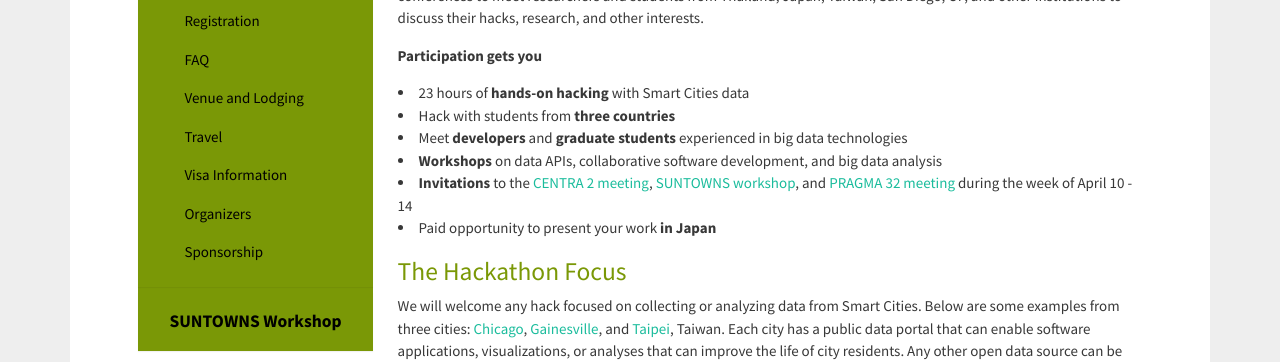
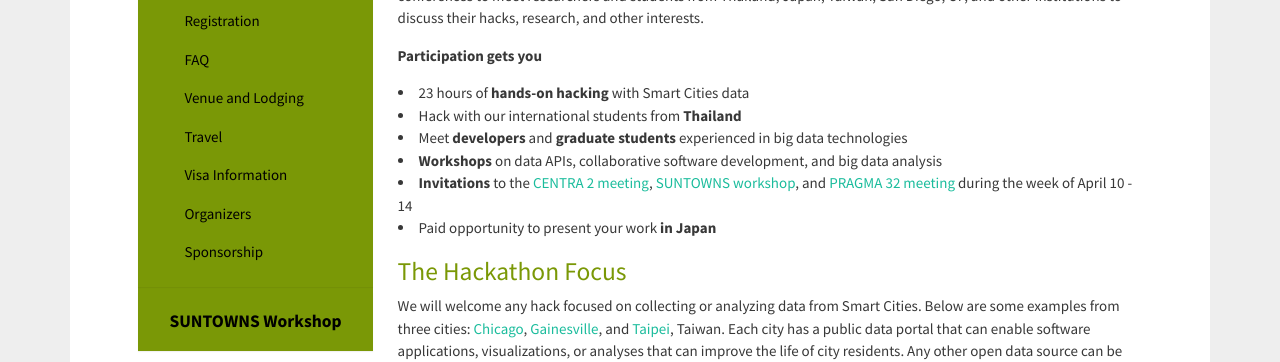
Before and after one commit to hmchou56/centra8, a Jekyll site: the page built from hackathon2017/welcome.md, in a window 1280 px wide. Shown: the part 694-1056 px from the top of the page. Built offline with Jekyll 4.4.1, drawn with Linux system fonts in a browser that asks for light colours; nearby versions of some CDN libraries.

Commit message:
Thai students

```diff
--- a/hackathon2017/welcome.md
+++ b/hackathon2017/welcome.md
@@ -27,7 +27,7 @@
 **Participation gets you**
 
 * 23 hours of **hands-on hacking** with Smart Cities data
-* Hack with students from **three countries**
+* Hack with our international students from **Thailand**
 * Meet **developers** and **graduate students** experienced in big data technologies
 * **Workshops** on data APIs, collaborative software development, and big data analysis
 * **Invitations** to the [CENTRA 2 meeting](/centra2/), [SUNTOWNS workshop](suntowns2017/), and [PRAGMA 32 meeting](http://pragma32.pragma-grid.net/) during the week of April 10 - 14
```
